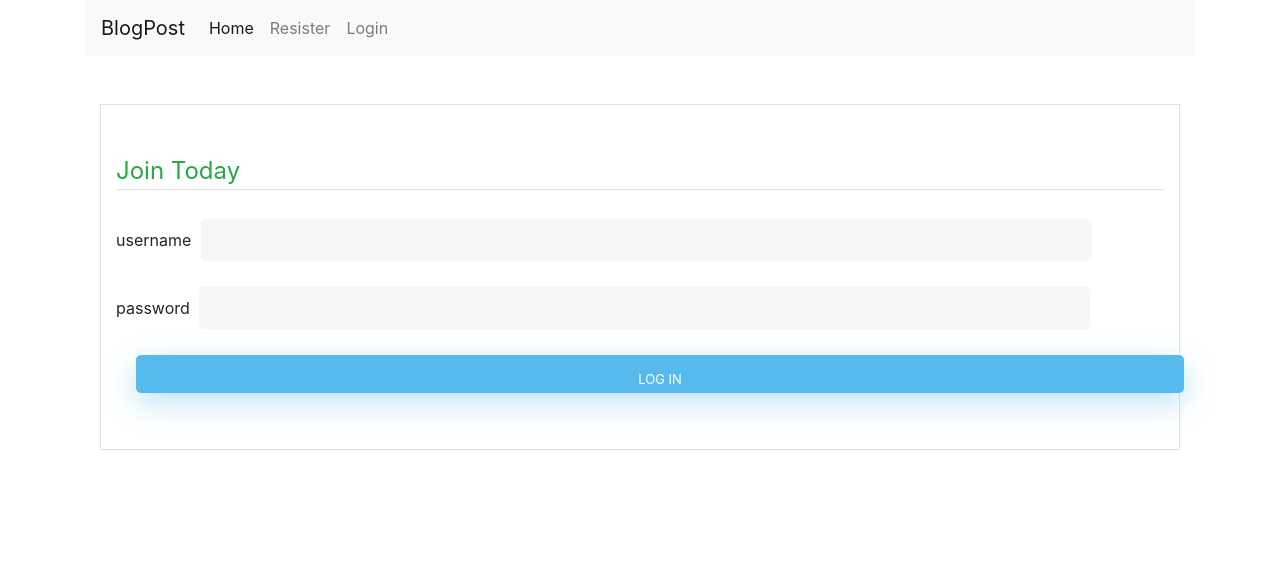
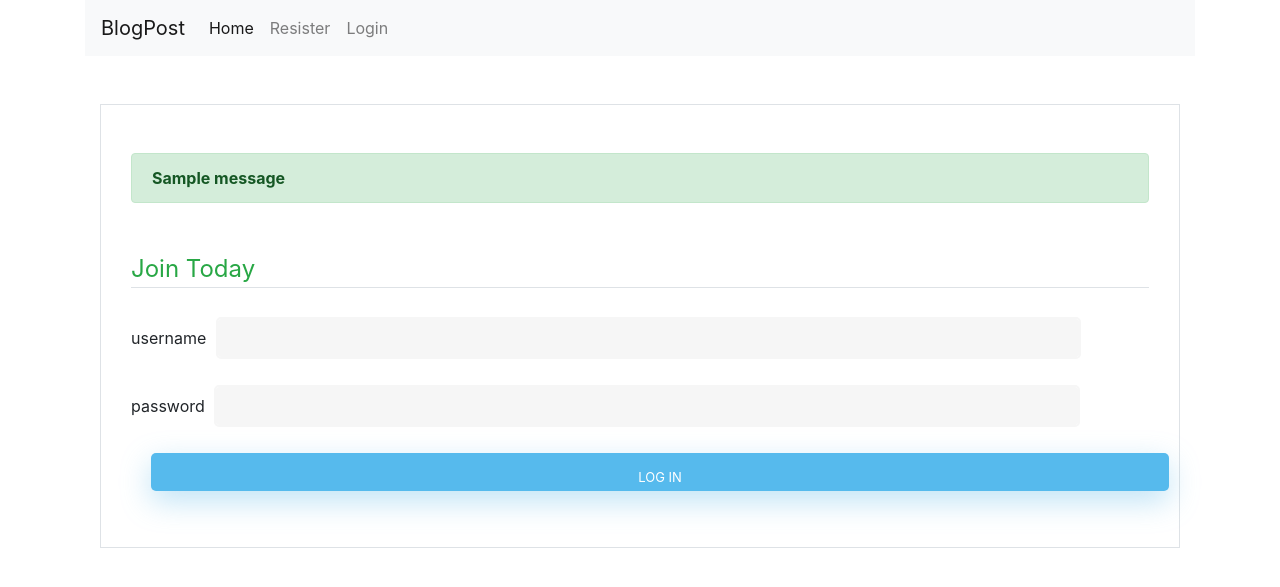
Before and after one commit to ShivamSainier/Python-Flask-, a Flask app: page /login in a window 1280 px wide. Shown: the top 587 px of the page. Run offline with Flask 2, Linux system fonts and the light colour scheme; one stand-in notice (Sample message) is shown; some libraries are stand-ins or nearby versions.

Commit message:
Show flash message  if any stranger wants to directly access account page

```diff
--- a/flaskblog/templates/login.html
+++ b/flaskblog/templates/login.html
@@ -4,6 +4,16 @@
 <div class="container">
     <div class="border border-success-rounded mt-5">
         <div class="container">
+            {% with msg=get_flashed_messages() %}
+            {% if msg%}
+                {% for m in msg%}
+                <div class="container">
+                    <div class="alert alert-success alert-dismissible mt-5">
+                        <strong> {{m}} </strong>
+                        </div>
+                {% endfor %}
+            {% endif %}
+            {% endwith %}
     <form method="post" action="/login">
         {{ l.hidden_tag() }}
         <legend class="border-bottom mb-4 mt-5 text-success">Join Today</legend>
```
